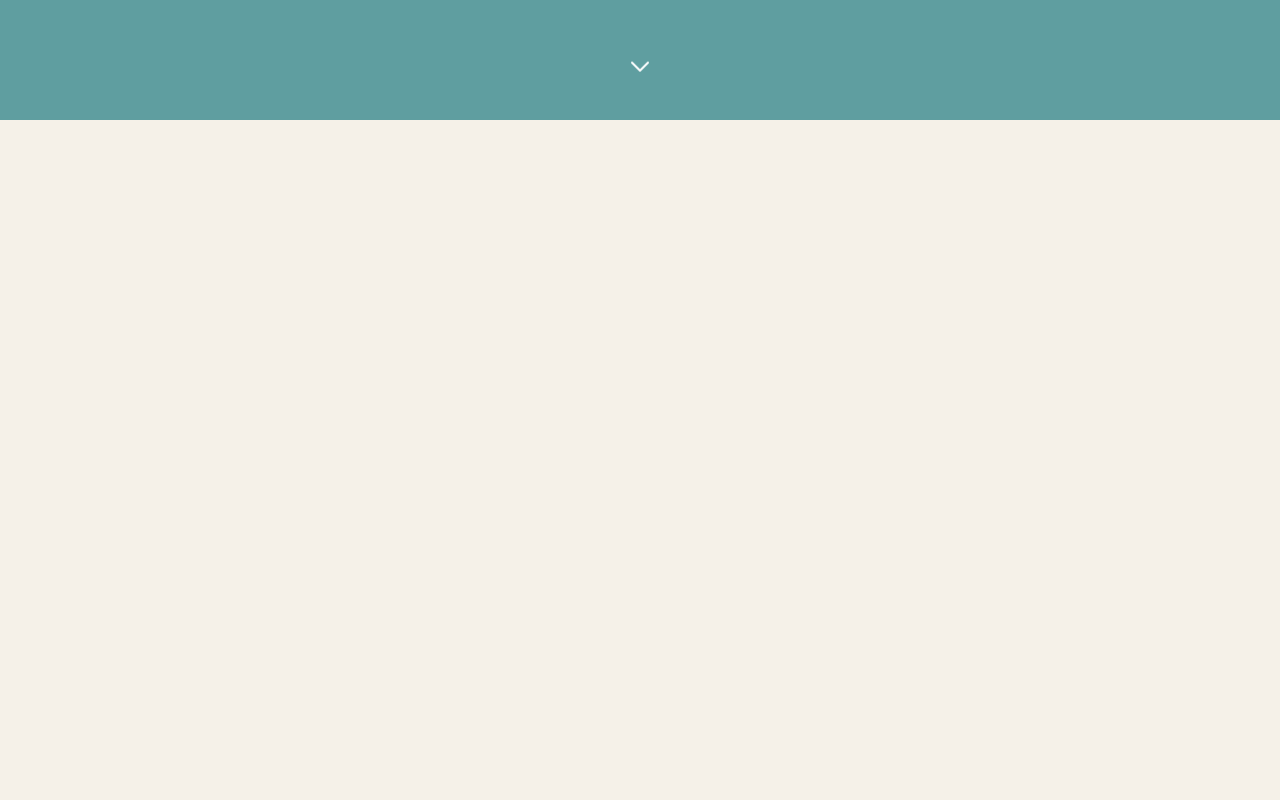
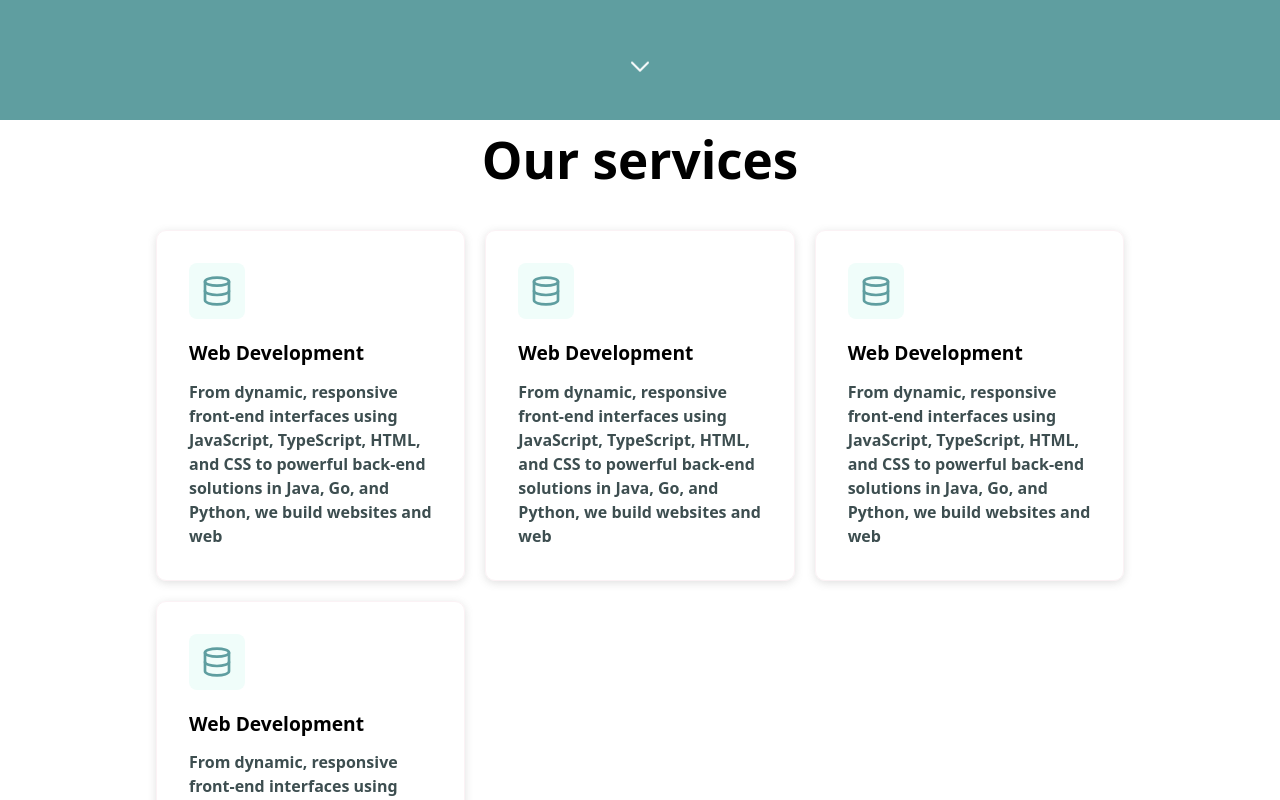
Before and after one commit to Semax-solutions/business-website, a React (Vite) app in the folder SemaxWeb/: page / in a window 1280 px wide. Shown: the part 680-1480 px from the top of the page. Built offline with nearby package versions, Linux system fonts and the light colour scheme.

Commit message:
Made card component and started with service tab.

```diff
--- a/SemaxWeb/src/index.css
+++ b/SemaxWeb/src/index.css
@@ -17,6 +17,8 @@
   --primary-color-main: #5F9EA0;
   --primary-color-header: #4A7C7E;
   --primary-color-background: #8BBCBE;
+
+  --primary-color-main-rgb: 95, 158, 160;
 
   --secondary-color-highligts: #E8956B;
   --secondary-color-background: #F5F1E8;
--- /dev/null
+++ b/SemaxWeb/src/view/components/card/Card.module.css
@@ -0,0 +1,50 @@
+.card {
+    display: flex;
+    flex-direction: column;
+    justify-content: center;
+    align-items: flex-start;
+    color: black;
+    border: 1px oklch(0.97 0.01 -3 / 1) solid;
+    padding: 32px;
+    border-radius: 10px;
+    box-shadow: rgba(99, 99, 99, 0.2) 0px 2px 8px 0px;
+}
+
+.icon {
+    display: flex;
+    justify-content: center;
+    align-items: center;
+    width: 56px;
+    height: 56px;
+    background-color: oklch(.984 .014 180.72);
+    margin-bottom: 20px;
+    border-radius: 8px;
+}
+
+.icon svg {
+    width: 32px;
+    height: 32px;
+}
+
+.icon path {
+    stroke: var(--primary-color-main);
+}
+
+.card:hover path {
+    stroke: var(--accent-color-clean);
+}
+
+.card:hover .icon {
+    background-color: var(--primary-color-main);
+}
+
+.title {
+    font-size: 1.2rem;
+    margin: 0 0 12px 0;
+}
+
+.description {
+    color: var(--secondary-color-text);
+    font-weight: 600;
+    margin: 0;
+}
--- /dev/null
+++ b/SemaxWeb/src/view/components/card/Card.tsx
@@ -0,0 +1,27 @@
+import type { ReactNode } from 'react';
+import classes from './Card.module.css'
+
+interface CardProps {
+    icon?: ReactNode,
+    title: string,
+    description: string,
+}
+
+const Card = ({ icon, title, description }: CardProps) => {
+    return (
+        <div className={classes.card}>
+            <div className={classes.icon}>
+                {icon}
+                <svg xmlns="http://www.w3.org/2000/svg" width="24" height="24" viewBox="0 0 24 24" fill="none">
+                    <path d="M12 8C16.9706 8 21 6.65685 21 5C21 3.34315 16.9706 2 12 2C7.02944 2 3 3.34315 3 5C3 6.65685 7.02944 8 12 8Z" stroke-width="2" stroke-linecap="round" stroke-linejoin="round"/>
+                    <path d="M3 5V19C3 19.7956 3.94821 20.5587 5.63604 21.1213C7.32387 21.6839 9.61305 22 12 22C14.3869 22 16.6761 21.6839 18.364 21.1213C20.0518 20.5587 21 19.7956 21 19V5" stroke-width="2" stroke-linecap="round" stroke-linejoin="round"/>
+                    <path d="M3 12C3 12.7956 3.94821 13.5587 5.63604 14.1213C7.32387 14.6839 9.61305 15 12 15C14.3869 15 16.6761 14.6839 18.364 14.1213C20.0518 13.5587 21 12.7956 21 12" stroke-width="2" stroke-linecap="round" stroke-linejoin="round"/>
+                </svg>
+            </div>
+            <h4 className={classes.title}>{title}</h4>
+            <p className={classes.description}>{description}</p>
+        </div>
+    )
+}
+
+export default Card;
--- a/SemaxWeb/src/view/page/HomePage.tsx
+++ b/SemaxWeb/src/view/page/HomePage.tsx
@@ -1,12 +1,13 @@
 import { useRef } from 'react'
 import classes from './css/HomePage.module.css'
+import Card from '../components/card/Card'
 
 const HomePage = () => {
     const servicesRef = useRef<null | HTMLElement>(null)
 
     return (
         <main>
-            <section className={classes.contentRow}>
+            <section className={`${classes.contentRow} ${classes.primaryBackground}`}>
                 <div className={classes.container}>
                     <div className={classes.innerContainer}>
                         <img className={classes.logo} src="/Semax_Logo.svg" alt="Semax Logo" width={200} />
@@ -25,7 +26,15 @@ const HomePage = () => {
             </section>
 
             <section ref={servicesRef} className={`${classes.contentRow} ${classes.whiteBackground}`}>
-
+                <div className={classes.container}>
+                    <h1 style={{color: 'black'}}>Our services</h1>
+                    <div className={classes.cardContainer}>
+                        <Card icon={null} title='Web Development' description='From dynamic, responsive front-end interfaces using JavaScript, TypeScript, HTML, and CSS to powerful back-end solutions in Java, Go, and Python, we build websites and web'/>
+                        <Card icon={null} title='Web Development' description='From dynamic, responsive front-end interfaces using JavaScript, TypeScript, HTML, and CSS to powerful back-end solutions in Java, Go, and Python, we build websites and web'/>
+                        <Card icon={null} title='Web Development' description='From dynamic, responsive front-end interfaces using JavaScript, TypeScript, HTML, and CSS to powerful back-end solutions in Java, Go, and Python, we build websites and web'/>
+                        <Card icon={null} title='Web Development' description='From dynamic, responsive front-end interfaces using JavaScript, TypeScript, HTML, and CSS to powerful back-end solutions in Java, Go, and Python, we build websites and web'/>
+                    </div>
+                </div>
             </section>
 
         </main>
--- a/SemaxWeb/src/view/page/css/HomePage.module.css
+++ b/SemaxWeb/src/view/page/css/HomePage.module.css
@@ -45,8 +45,12 @@
   min-height: 100vh;
 }
 
+.primaryBackground {
+  background-color: var(--primary-color-main);
+}
+
 .whiteBackground {
-  background-color: var(--secondary-color-background);
+  background-color: var(--accent-color-clean);
 }
 
 .container {
@@ -56,7 +60,6 @@
   flex-direction: column;
   justify-content: center;
   align-items: center;
-  background-color: var(--primary-color-main);
 }
 
 .innerContainer {
@@ -97,6 +100,13 @@
   stroke: var(--accent-color-clean);
 }
 
+.cardContainer {
+  display: grid;
+  grid-template-columns: 1fr 1fr 1fr;
+  gap: 20px;
+  padding: 0 156px;
+}
+
 @keyframes arrow {
   0% {
     transform: translate(0px, 0);
```
